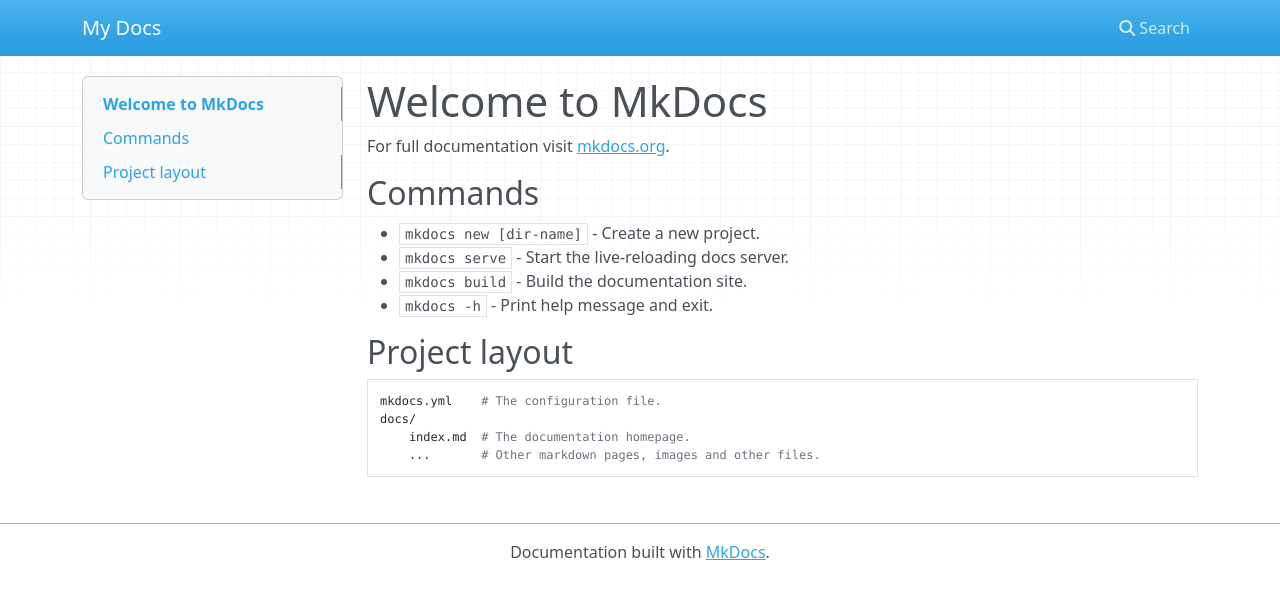
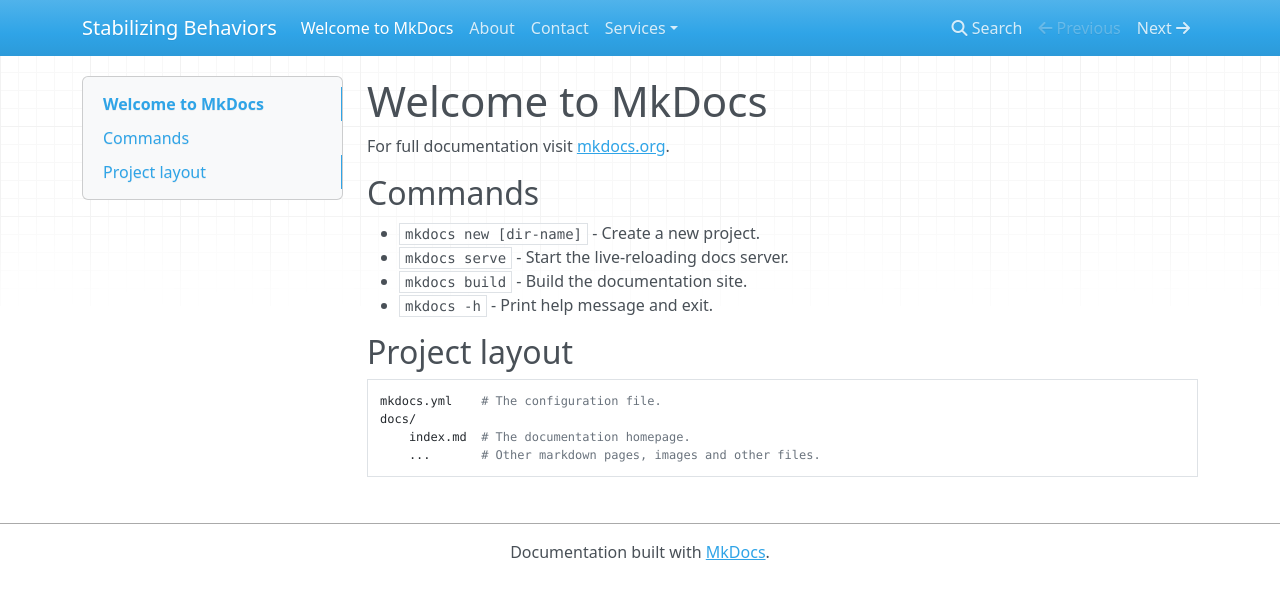
Before and after one commit to almostengr/stabilizing-behaviors, an MkDocs documentation site: the page built from website/docs/index.md, in a window 1280 px wide. Shown: the top 599 px of the page. Built offline with MkDocs 1.6.1, drawn with Linux system fonts in a browser that asks for light colours; nearby versions of some CDN libraries.

Commit message:
created additional pages; updated site name

```diff
--- a/website/mkdocs.yml
+++ b/website/mkdocs.yml
@@ -1 +1 @@
-site_name: My Docs
+site_name: Stabilizing Behaviors
```
Also changed, not shown: website/docs/about.md (added), website/docs/contact.md (added), website/docs/services/index.md (added).
